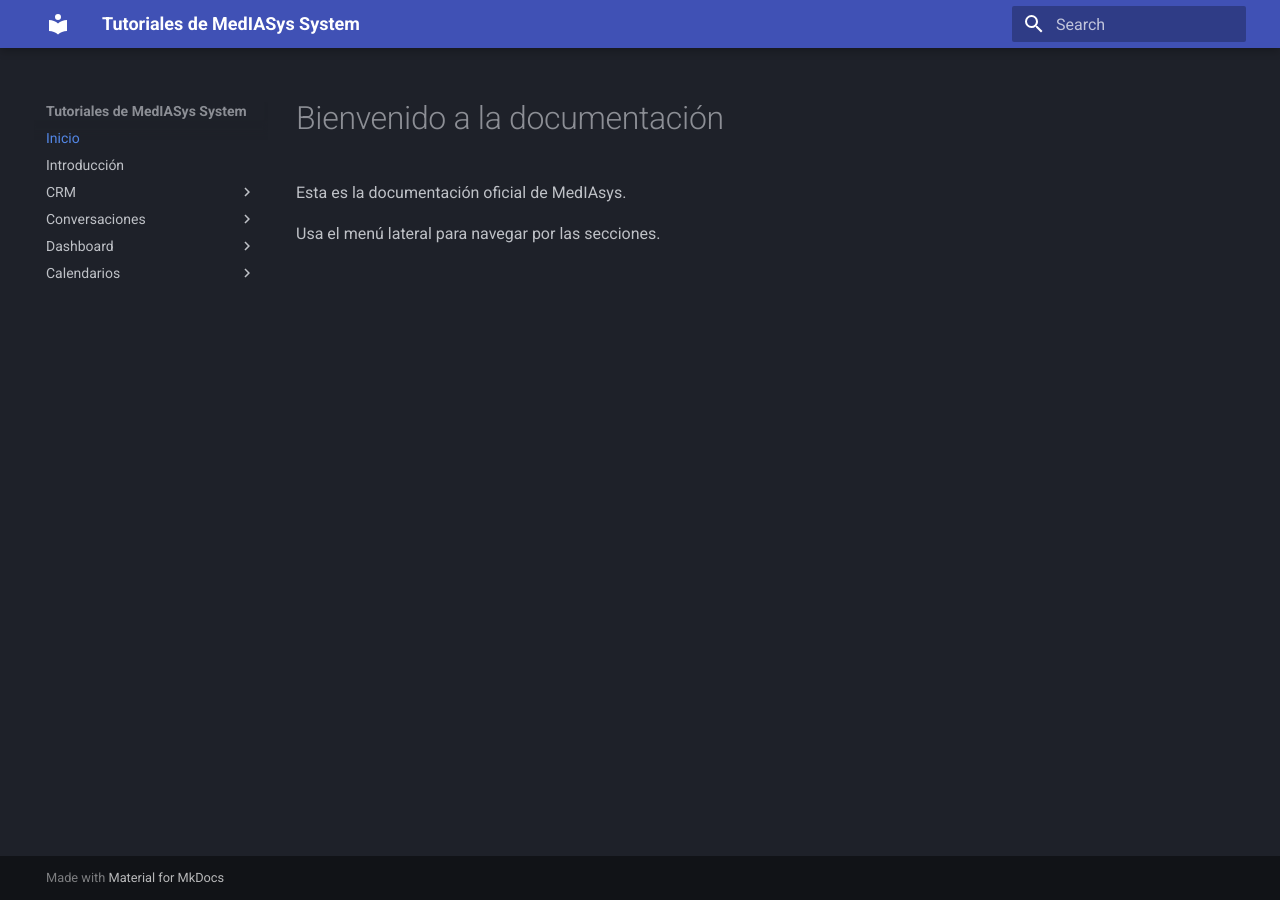
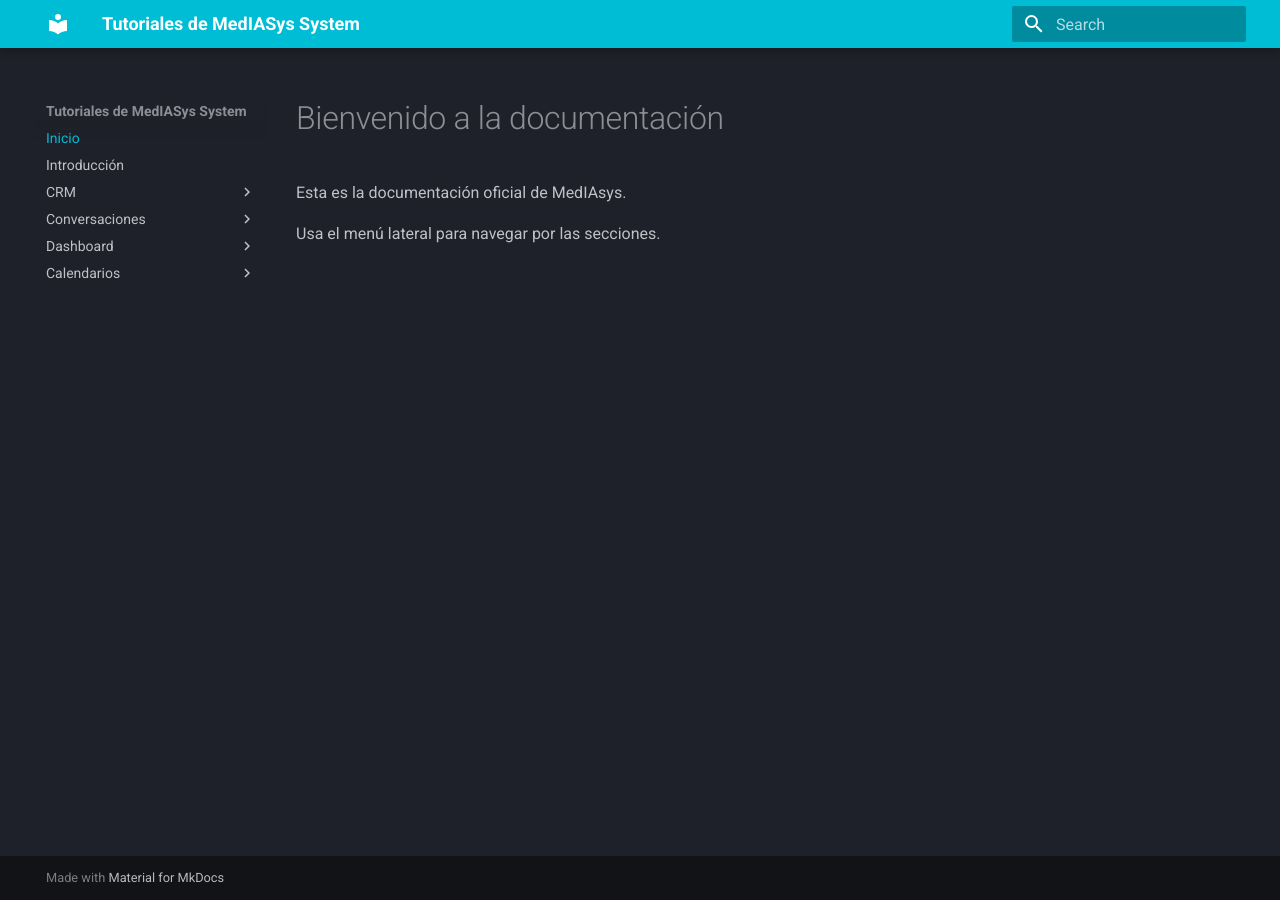
Before and after one commit to lsalazarti202451-a11y/agencia-docs, an MkDocs documentation site: the page built from docs/index.md, in a window 1280 px wide. Built offline with MkDocs 1.6.1 and Material for MkDocs 9.7.7, drawn with Linux system fonts in a browser that asks for light colours.

Commit message:
Update mkdocs.yml

```diff
--- a/mkdocs.yml
+++ b/mkdocs.yml
@@ -3,8 +3,8 @@
   name: material
   palette:
     scheme: slate
-    primary: indigo
-    accent: cyan
+    primary: cyan
+    accent: indigo
   font:
     text: Roboto
     code: Roboto Mono
```
